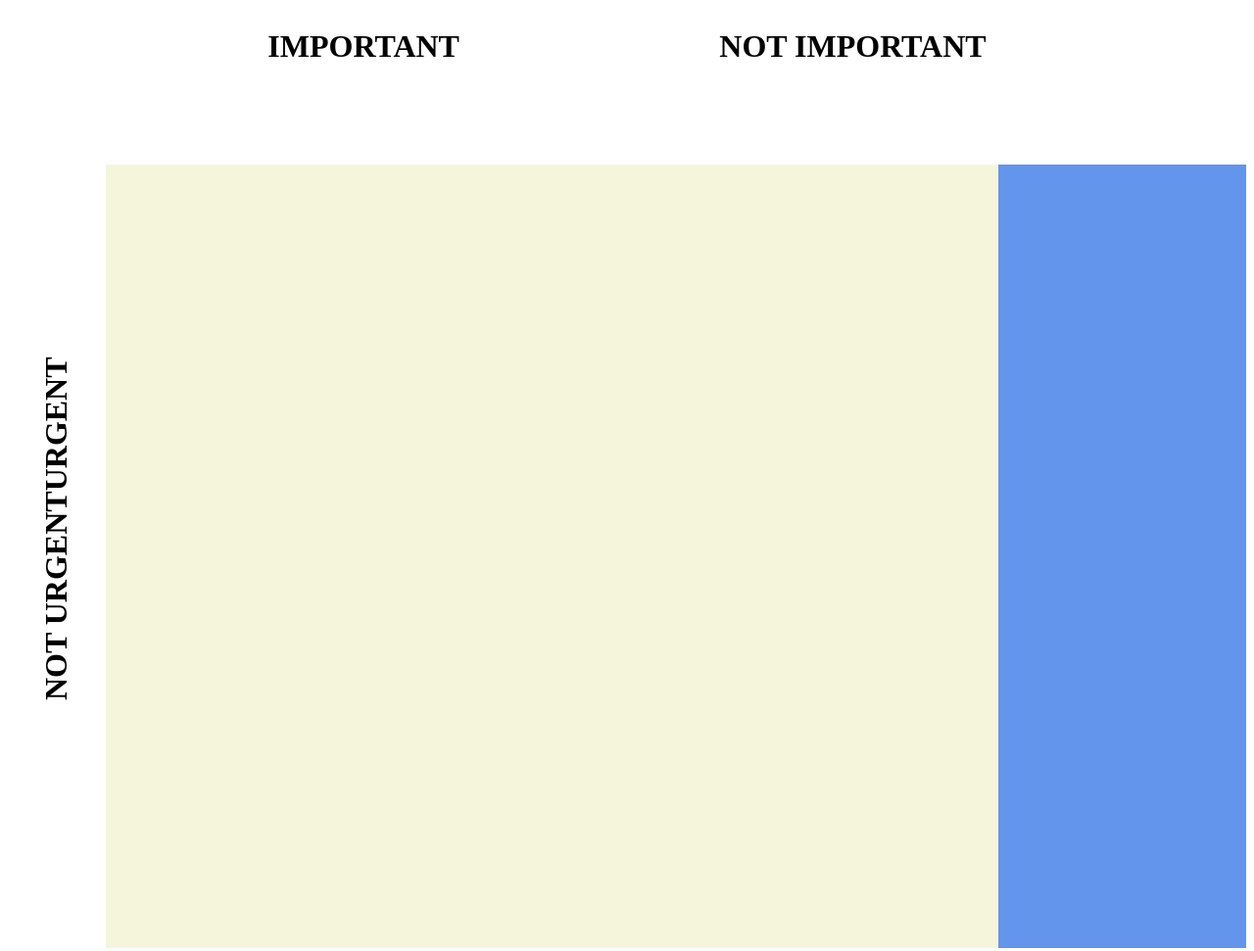
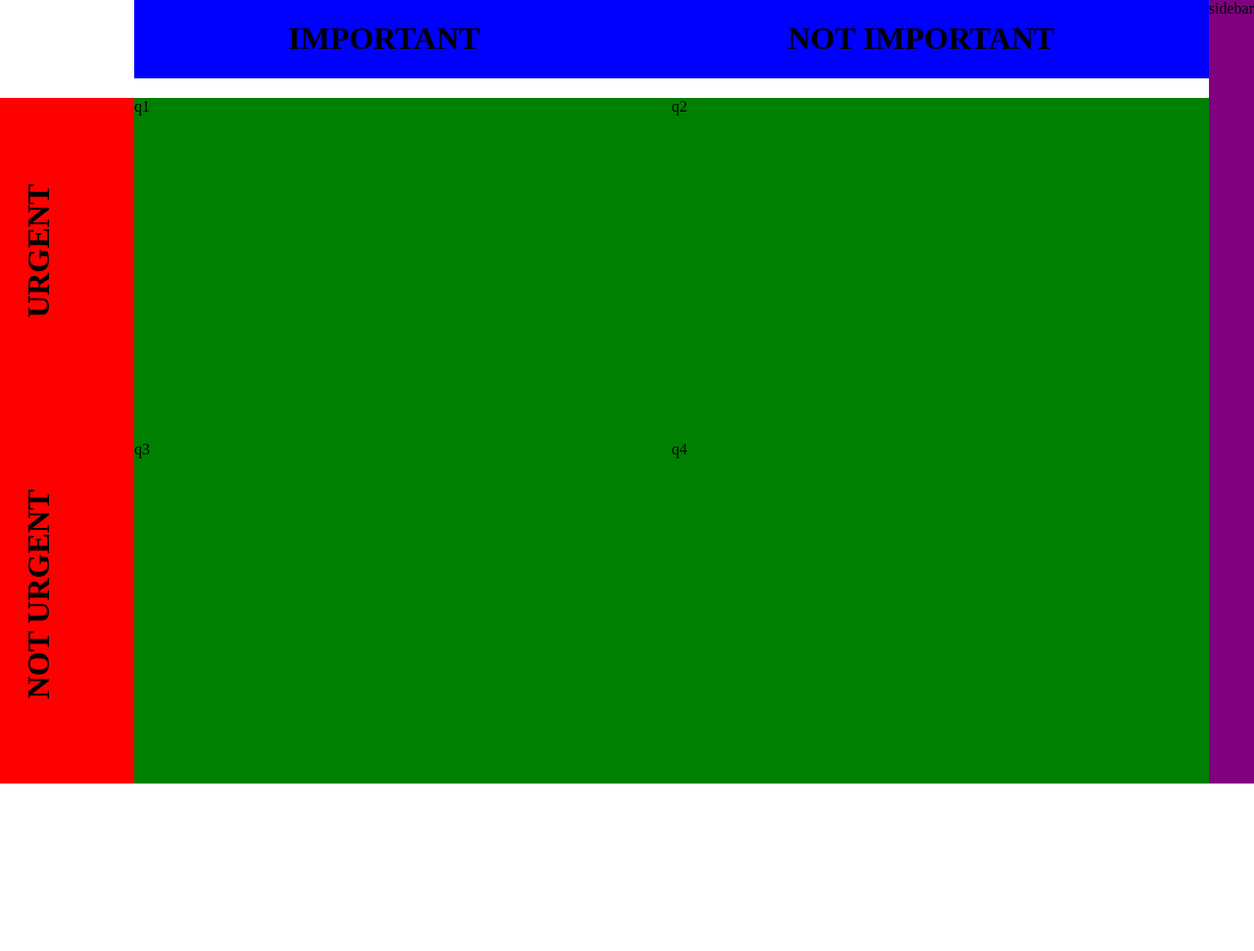
Before and after one commit to judy-n/FourQuadrant, a website: page client/board.html in a window 1280 px wide. Shown: the whole page at 98% size. After the commit the page ends 800 px from the top, so only its background shows below. Drawn offline with nearby package versions, Linux system fonts and the light colour scheme; no server answers.

Commit message:
board display made

```diff
--- a/client/board.html
+++ b/client/board.html
@@ -11,26 +11,23 @@
     <title>Document</title>
 </head>
 <body>
-
     <div class="h-titles">
-        <h1>IMPORTANT</h1>
-        <h1>NOT IMPORTANT</h1>
+        <h1 class="ht1">IMPORTANT</h1>
+        <h1 class="ht2">NOT IMPORTANT</h1>
     </div>
     <div class="v-titles">
-        <h1>NOT URGENT</h1>
-        <h1>URGENT</h1>
+        <h1 class="vt1 rotate">NOT URGENT</h1>
+        <h1 class="vt2 rotate">URGENT</h1>
     </div>
 
-    <div class="stuff">
     <div class="q-container">
-        <div class="quadrant"></div>
-        <div class="quadrant"></div>
-        <div class="quadrant"></div>
-        <div class="quadrant"></div>
+        <div class="q1">q1</div>
+        <div class="q2">q2</div>
+        <div class="q3">q3</div>
+        <div class="q4">q4</div>
     </div>
 
-    <div class="q-sidebar">
-    </div>
+    <div class="q-sidebar">sidebar</div>
 </div>
 
 </body>
--- a/client/static/styles.css
+++ b/client/static/styles.css
@@ -1,34 +1,92 @@
-.stuff {
+body {
   display: grid;
-  grid-template-columns: 2fr 0.5fr;
-  height: 800px;
+  width: 100vw;
+  height: 100vh;
+  grid-template-areas:
+            "x a a a s"
+            "b c c c s"
+            "b c c c s";
+  grid-template-rows: 1fr 7fr;
+  grid-template-columns: 1fr 7fr 1fr;
+  margin: 0;
 }
-.quadrant {
-  background-color: beige;
-  border-color: 1px solid black;
+
+body>div {
+  display: grid;
 }
 
 .h-titles {
-  display: flex;
-  flex-direction: row;
-  justify-content: space-evenly;
+  grid-area: a;
+  background: blue;
+  display: grid;
+  grid-template-areas: "left right";
+  height: min-content;
+}
+
+.ht1 {
+  grid-area: left;
+  text-align: center;
+}
+
+.ht2 {
+  grid-area: right;
+  text-align: center;
 }
 
 .v-titles {
-  display: flex;
-  flex-direction: row;
-  transform-origin: top left;
-  /* justify-content: space-evenly; */
-  transform: rotate(-90deg) translateX(-50%);
-  margin-left: 10px;
+  grid-area: b;
+  background: red;
+  width: 100%;
+  height: 100%;
+  grid-template-areas:
+                "up"
+                "bot";
+}
+
+.vt1 {
+  grid-area: bot;
+}
+
+.vt2 {
+  grid-area: up;
+}
+
+.q-container {
+  grid-area: c;
+  background: green;
+  width: 100%;
+  height: 100%;
+  grid-template-areas:
+              "q1 q2"
+              "q3 q4";
+}
+
+.q1 {
+  grid-area: q1;
+}
+
+.q2 {
+  grid-area: q2;
+}
+
+.q3 {
+  grid-area: q3;
+}
+
+.q4 {
+  grid-area: q4;
 }
 
 .q-sidebar {
-  background-color: cornflowerblue;
+  grid-area: s;
+  background: purple;
+  width: 100%;
+  height: 100%;
 }
 
-.q-container {
-  display: grid;
-  grid-template-columns: repeat(2, auto);
-  margin-left: 100px;
+.rotate {
+  writing-mode: vertical-lr;
+  transform: rotate(180deg);
+  text-align: center;
+  width: min-content;
 }
```
